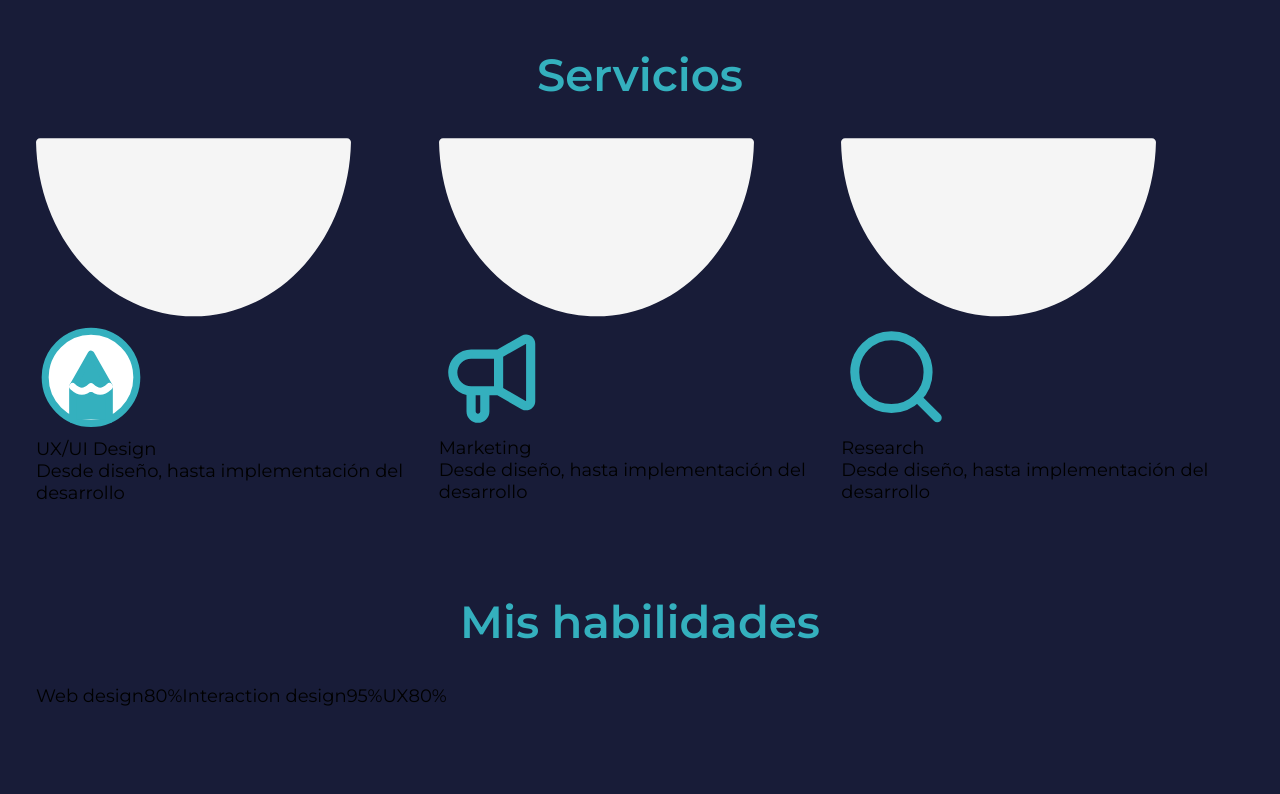
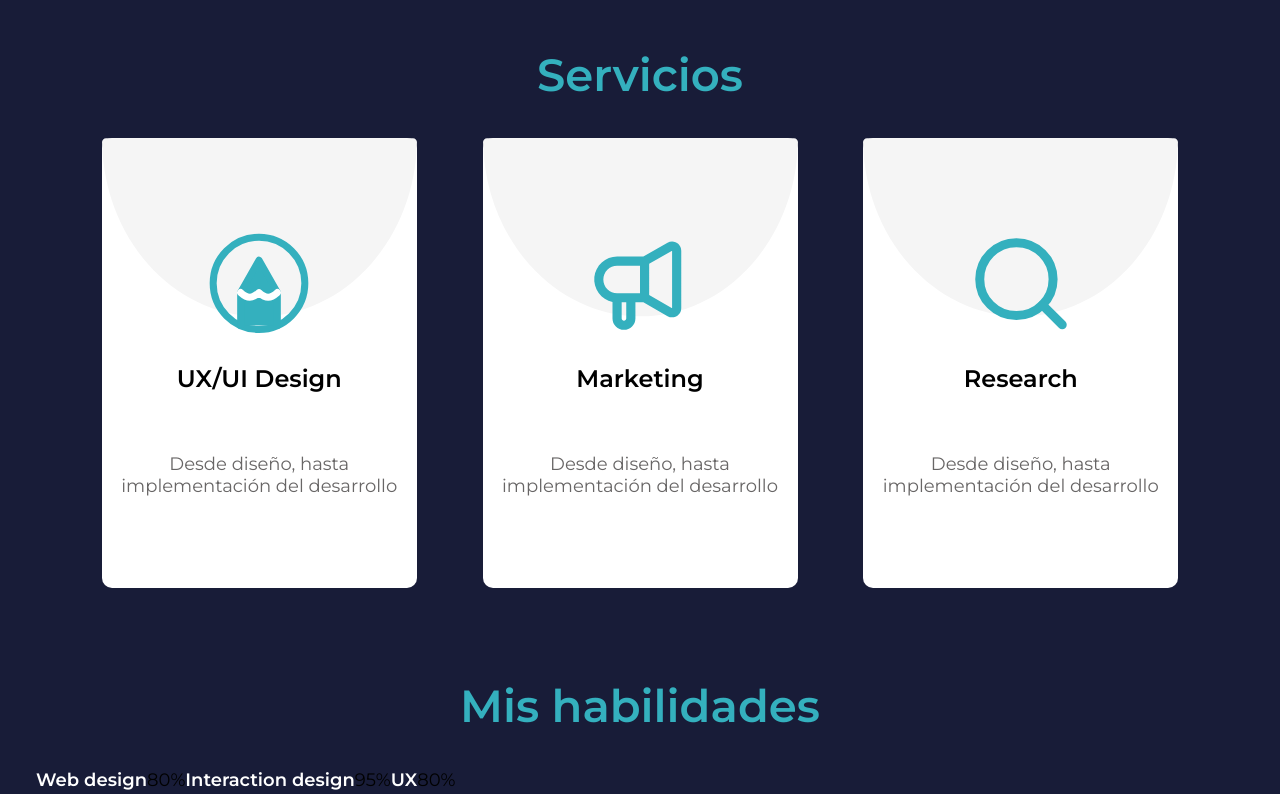
Before and after one commit to SonOfDeathcore/Portfolio-Fundamentos, a plain HTML site: page index.html in a window 1280 px wide. Shown: the part 1160-1954 px from the top of the page. Drawn offline with Linux system fonts and the light colour scheme.

Commit message:
modificación 23-02

```diff
--- a/index.html
+++ b/index.html
@@ -103,8 +103,9 @@
             <svg width="315" height="179" viewBox="0 0 315 179" fill="none" xmlns="http://www.w3.org/2000/svg">
                 <path d="M311 0.18486C313.209 0.18486 315.004 1.97646 314.96 4.18516C314.052 49.9937 297.572 93.7085 268.869 126.181C239.332 159.597 199.272 178.37 157.5 178.37C115.728 178.37 75.6677 159.597 46.1307 126.181C17.4282 93.7085 0.947902 49.9937 0.0396484 4.1852C-0.00414394 1.97649 1.79086 0.184887 4 0.184886L157.5 0.18486H311Z" fill="#F5F5F5"/>
             </svg>
+            <div class="espaciado">
                 <svg width="110" height="111" viewBox="0 0 110 111" fill="none" xmlns="http://www.w3.org/2000/svg">
-                <path d="M55.0001 9.22222C29.6863 9.22222 9.16675 29.8662 9.16675 55.3333C9.16675 80.8005 29.6863 101.444 55.0001 101.444C80.3138 101.444 100.833 80.8005 100.833 55.3333C100.833 29.8662 80.3138 9.22222 55.0001 9.22222Z" fill="white" stroke="#34B0BE" stroke-width="7" stroke-linecap="round" stroke-linejoin="round"/>
+                    <path d="M55.0001 9.22222C29.6863 9.22222 9.16675 29.8662 9.16675 55.3333C9.16675 80.8005 29.6863 101.444 55.0001 101.444C80.3138 101.444 100.833 80.8005 100.833 55.3333C100.833 29.8662 80.3138 9.22222 55.0001 9.22222Z" fill="transparent" stroke="#34B0BE" stroke-width="7" stroke-linecap="round" stroke-linejoin="round"/>
                     <path d="M36.6667 97.608V64.5556L55.0001 32.2778L73.3334 64.5556V97.608" fill="#34B0BE"/>
                     <path d="M36.6667 97.608V64.5556L55.0001 32.2778L73.3334 64.5556V97.608" stroke="#34B0BE" stroke-width="7" stroke-linecap="round" stroke-linejoin="round"/>
                     <path d="M36.6667 64.5555C36.6667 64.5555 41.8322 69.1667 45.8334 69.1667C49.8347 69.1667 55.0001 64.5555 55.0001 64.5555C55.0001 64.5555 60.1655 69.1667 64.1667 69.1667C68.168 69.1667 73.3334 64.5555 73.3334 64.5555" fill="#34B0BE"/>
@@ -113,26 +114,31 @@
                 <h4>UX/UI Design</h4>
                 <p>Desde diseño, hasta implementación del desarrollo</p>
             </div>
+        </div>
         <div>
             <svg width="315" height="179" viewBox="0 0 315 179" fill="none" xmlns="http://www.w3.org/2000/svg">
                 <path d="M311 0.18486C313.209 0.18486 315.004 1.97646 314.96 4.18516C314.052 49.9937 297.572 93.7085 268.869 126.181C239.332 159.597 199.272 178.37 157.5 178.37C115.728 178.37 75.6677 159.597 46.1307 126.181C17.4282 93.7085 0.947902 49.9937 0.0396484 4.1852C-0.00414394 1.97649 1.79086 0.184887 4 0.184886L157.5 0.18486H311Z" fill="#F5F5F5"/>
             </svg>
+            <div class="espaciado">
                 <svg width="110" height="110" viewBox="0 0 110 110" fill="none" xmlns="http://www.w3.org/2000/svg">
                     <path d="M82.5367 13.6904C88.6417 10.1979 96.25 14.6071 96.25 21.6471V79.1863C96.25 86.2217 88.6463 90.6354 82.5367 87.1429L58.3642 73.3333H50.4167V89.375C50.4167 92.414 49.2095 95.3284 47.0606 97.4773C44.9118 99.6261 41.9973 100.833 38.9584 100.833C35.9194 100.833 33.005 99.6261 30.8561 97.4773C28.7073 95.3284 27.5 92.414 27.5 89.375V72.875C21.948 71.7249 17.0191 68.5583 13.6653 63.9867C10.3115 59.4151 8.77067 53.7629 9.34049 48.1217C9.9103 42.4805 12.5503 37.2506 16.7506 33.4421C20.9509 29.6335 26.4135 27.5165 32.0834 27.5H58.3642L82.5367 13.6904ZM55.0001 36.6667H32.0834C28.4367 36.6667 24.9393 38.1153 22.3607 40.694C19.782 43.2726 18.3334 46.7699 18.3334 50.4167C18.3334 54.0634 19.782 57.5608 22.3607 60.1394C24.9393 62.718 28.4367 64.1667 32.0834 64.1667H55.0001V36.6667ZM64.1667 66.0917L87.0834 79.1863V21.6471L64.1667 34.7417V66.0917ZM36.6667 73.3333V89.375C36.6667 89.9828 36.9082 90.5657 37.3379 90.9955C37.7677 91.4252 38.3506 91.6667 38.9584 91.6667C39.5662 91.6667 40.1491 91.4252 40.5788 90.9955C41.0086 90.5657 41.2501 89.9828 41.2501 89.375V73.3333H36.6667Z" fill="#34B0BE"/>
                 </svg>
                 <h4>Marketing</h4>
                 <p>Desde diseño, hasta implementación del desarrollo</p>
             </div>
+        </div>
         <div>
             <svg width="315" height="179" viewBox="0 0 315 179" fill="none" xmlns="http://www.w3.org/2000/svg">
                 <path d="M311 0.18486C313.209 0.18486 315.004 1.97646 314.96 4.18516C314.052 49.9937 297.572 93.7085 268.869 126.181C239.332 159.597 199.272 178.37 157.5 178.37C115.728 178.37 75.6677 159.597 46.1307 126.181C17.4282 93.7085 0.947902 49.9937 0.0396484 4.1852C-0.00414394 1.97649 1.79086 0.184887 4 0.184886L157.5 0.18486H311Z" fill="#F5F5F5"/>
             </svg>
+            <div class="espaciado">
                 <svg width="110" height="110" viewBox="0 0 110 110" fill="none" xmlns="http://www.w3.org/2000/svg">
                     <path d="M50.4167 86.5878C70.6671 86.5878 87.0833 70.265 87.0833 50.1298C87.0833 29.9946 70.6671 13.6718 50.4167 13.6718C30.1662 13.6718 13.75 29.9946 13.75 50.1298C13.75 70.265 30.1662 86.5878 50.4167 86.5878Z" stroke="#34B0BE" stroke-width="9" stroke-linecap="round" stroke-linejoin="round"/>
                     <path d="M96.25 95.7023L76.3125 75.8783" stroke="#34B0BE" stroke-width="9" stroke-linecap="round" stroke-linejoin="round"/>
                 </svg>
                 <h4>Research</h4>
                 <p>Desde diseño, hasta implementación del desarrollo</p>
+            </div>
         </div>
     </section>
     <article>
--- a/styles/styles.css
+++ b/styles/styles.css
@@ -259,3 +259,37 @@ article>h2 {
     font-size: 45px;
     font-weight: 600;
 }
+
+.servicios {
+    display: flex;
+    flex-direction: row;
+    justify-content: space-evenly;
+}
+
+.servicios>div {
+    background-color: #FFFFFF;
+    text-align: center;
+    width: 315px;
+    height: 450px;
+    border-radius: 10px;
+}
+
+.espaciado>svg {
+    margin-top: -150px;
+}
+
+.espaciado>h4 {
+    margin-top: 20px;
+    font-weight: bold;
+    font-size: 24px;
+}
+
+.espaciado>p {
+    margin-top: 60px;
+    color: #686666;
+}
+
+.mis-habilidades>h4 {
+    color: #FFFFFF;
+    font-weight: 600;
+}
```
Lines whose indentation alone changed are shown as unchanged.
